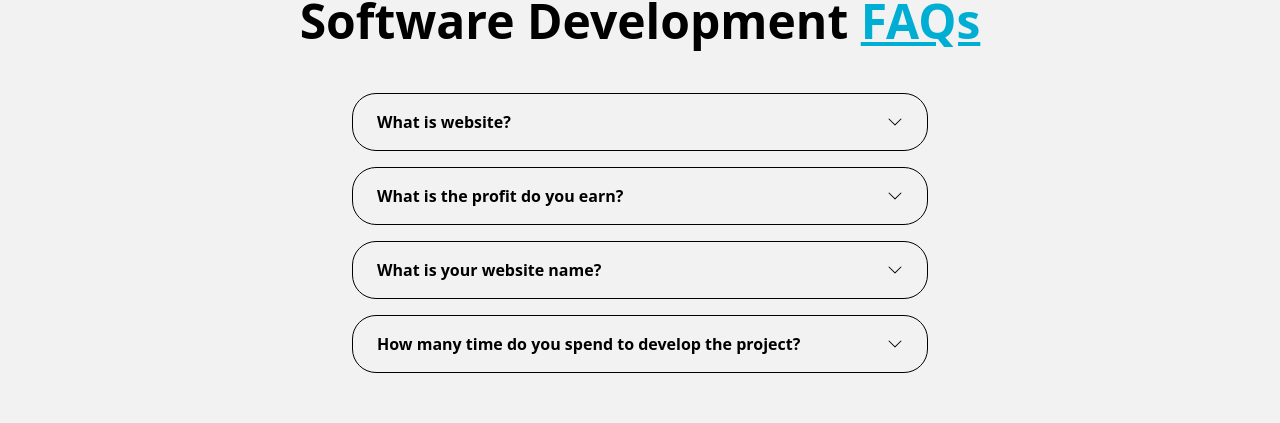
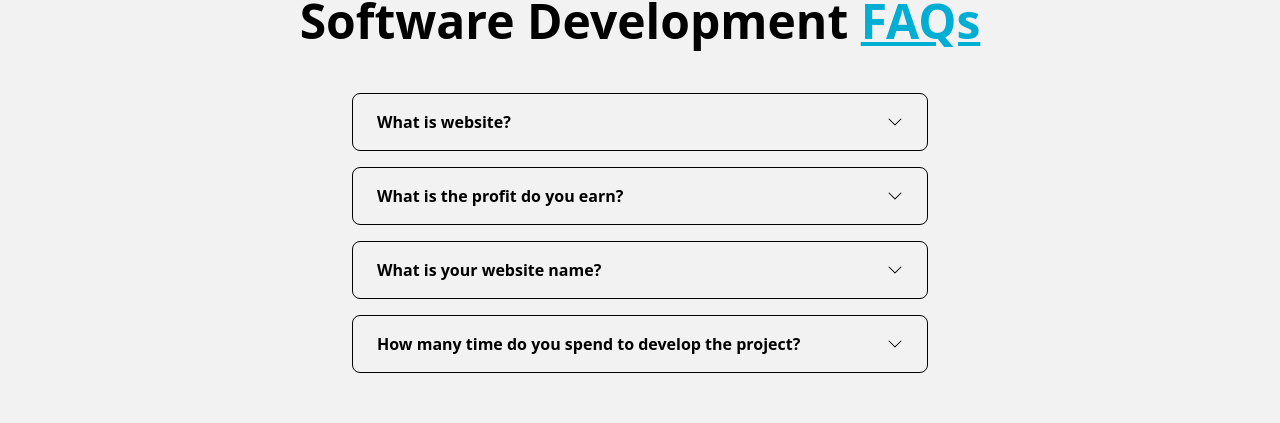
Before and after one commit to HazimeHsen/acksession2, a Next.js app: page / in a window 1280 px wide. Shown: the part 2656-3079 px from the top of the page. Built offline with nearby package versions, Linux system fonts and the light colour scheme.

Commit message:
improvments

```diff
--- a/app/Components/FAQ/Faq.jsx
+++ b/app/Components/FAQ/Faq.jsx
@@ -54,7 +54,7 @@ const Faq = () => {
                   }}
                   transition={{ duration: 0.3 }}
                   key={index}
-                  className={`flex flex-col justify-between w-full px-6 py-4 mb-4 bg-gray-100 border rounded-3xl cursor-pointer`}
+                  className={`flex flex-col justify-between w-full px-6 py-4 mb-4 bg-gray-100 border rounded-lg cursor-pointer`}
                   onClick={() => toggleAnswer(index)}>
                   <div className="flex items-center justify-between">
                     <span className="font-bold">{faq.question}</span>
```
